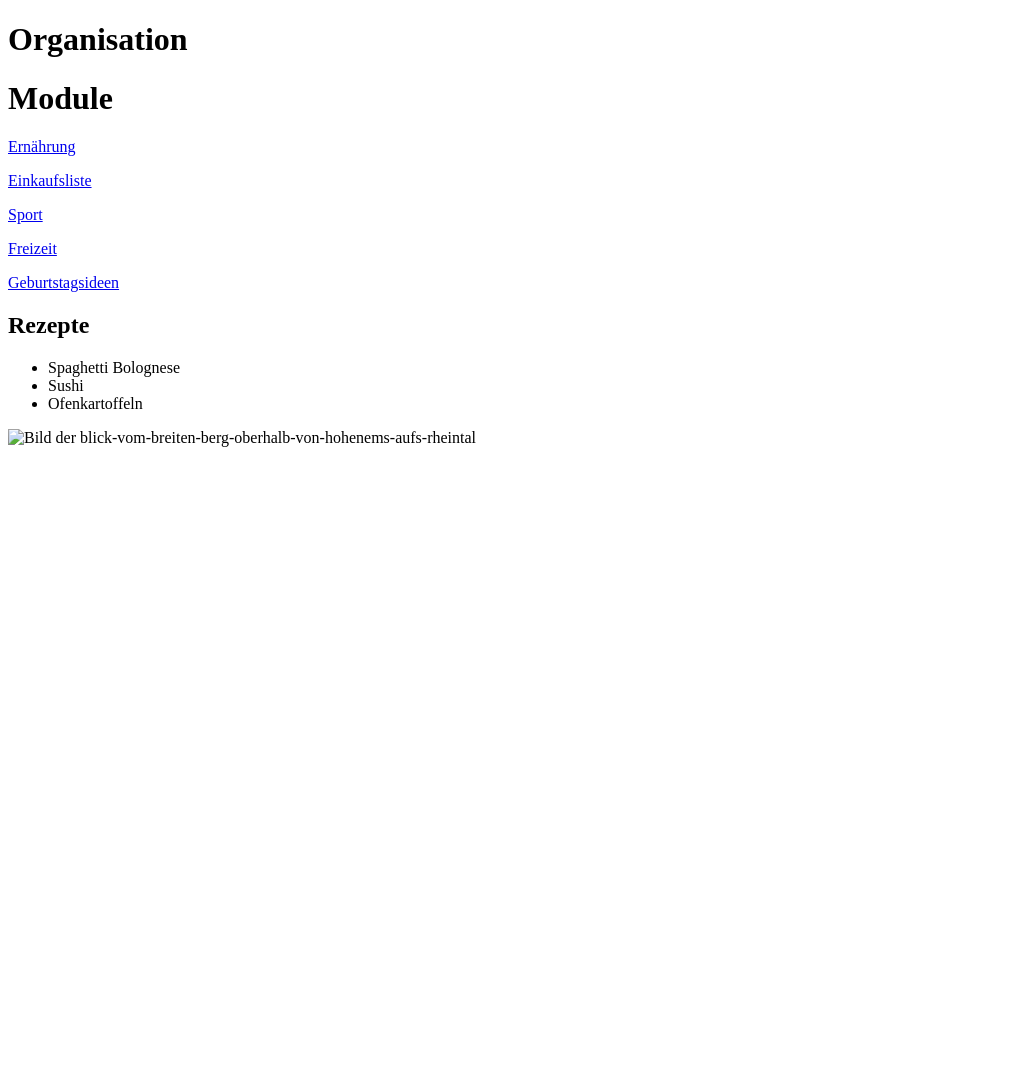
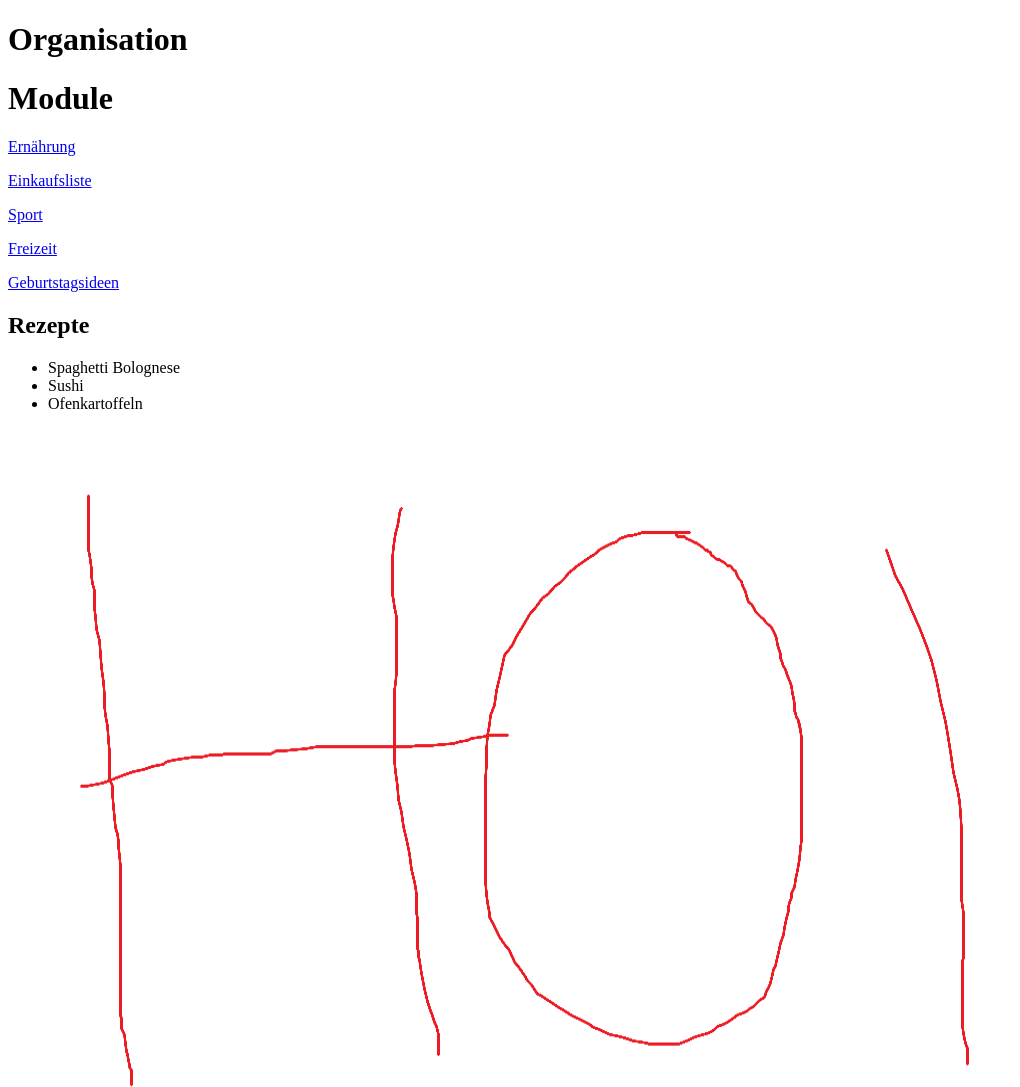
Before and after one commit to mareisi/Leben, a plain HTML site: page index.html in a window 1280 px wide. Shown: the whole page, without its empty margins (0-1020 px from the left). Before the commit the page ends 800 px from the top, so only its background shows below. Drawn offline with Linux system fonts and the light colour scheme.

Commit message:
Add files via upload

```diff
--- a/index.html
+++ b/index.html
@@ -23,10 +23,13 @@
     <li>Sushi</li>
     <li>Ofenkartoffeln</li>
 </ul>
-<img
-    scr="https://www.vorarlberg.travel/wp-content/uploads/2020/01/blick-vom-breiten-berg-oberhalb-von-hohenems-aufs-rheintal-768x768.jpg"
-    alt="Bild der blick-vom-breiten-berg-oberhalb-von-hohenems-aufs-rheintal"
-    width="768"
-    hight="768" />
+<p>
+  <img
+    src="https://github.com/mareisi/Leben/blob/main/HOI.png
+    "
+    alt="hoi"
+    width="1280"
+    height="940" />
+</p>
 </body>
 </html>
```
